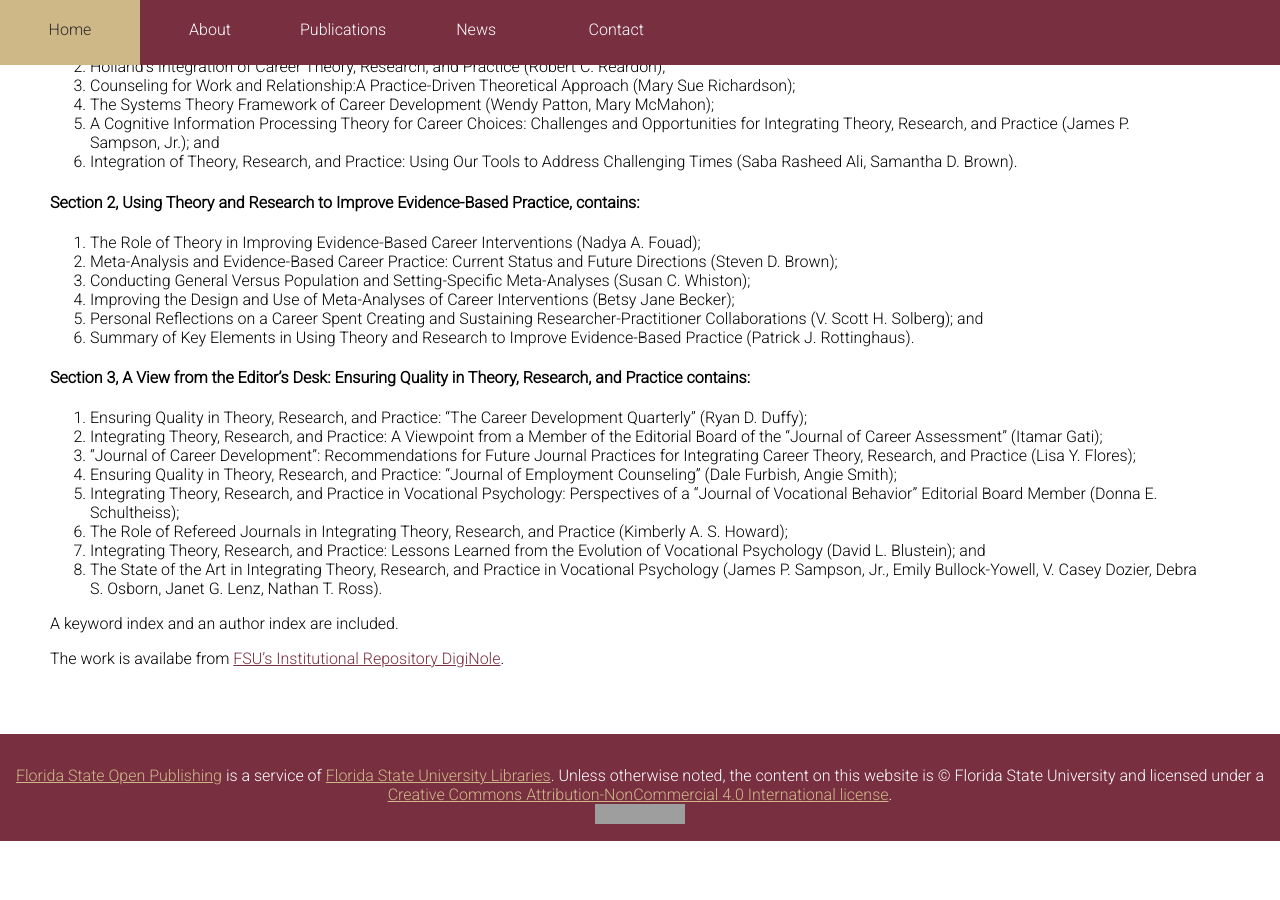
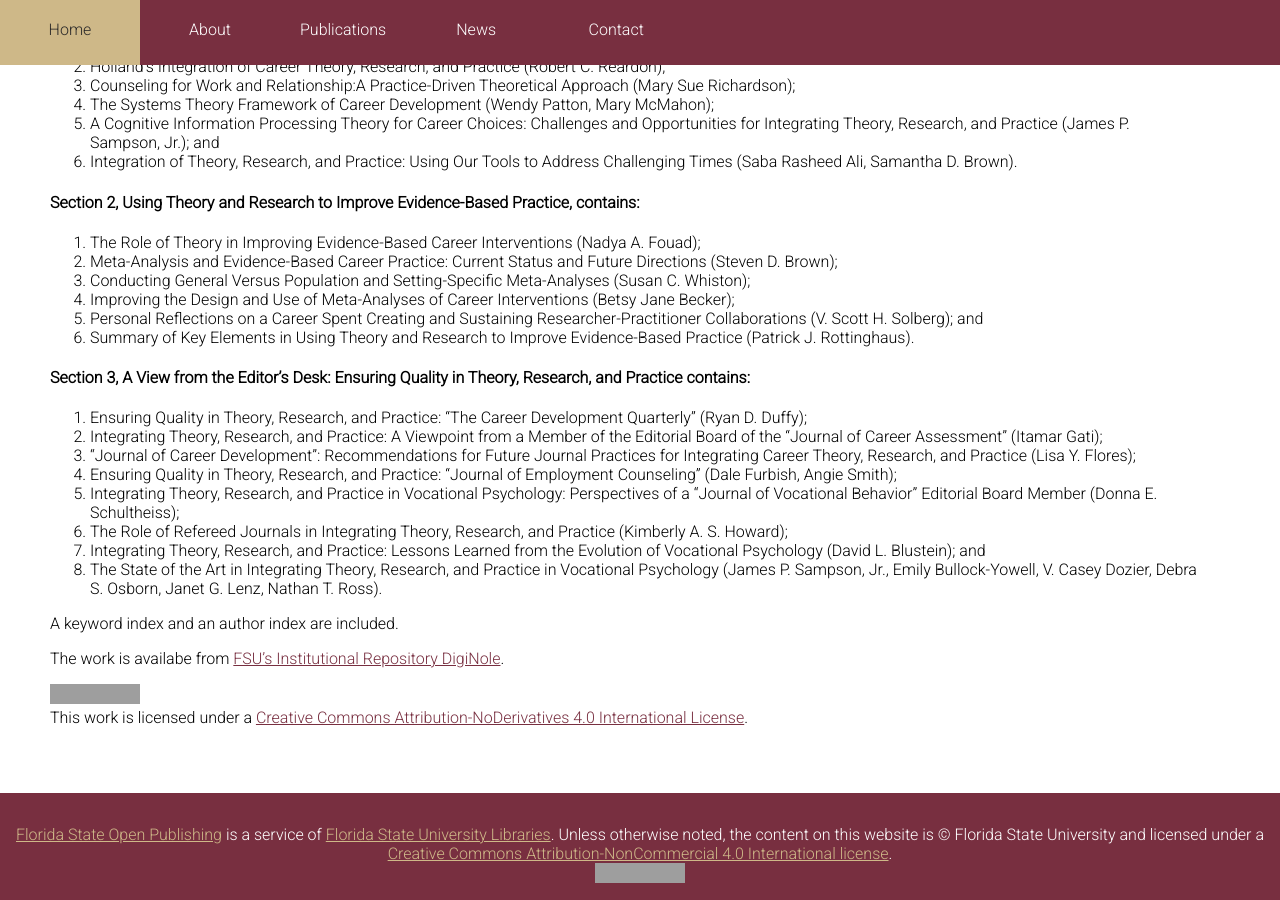
Before and after one commit to fsulibpub/fsulibpub.github.io, a Jekyll site: the page built from _books-oer/vocPsy.md, in a window 1280 px wide and 900 px high, scrolled down 700 px. Built offline with Jekyll 4.4.1, drawn with Linux system fonts in a browser that asks for light colours; before the commit the page ends 1541 px from its top, so only the background shows below that; grey boxes are pictures that could not be loaded.

Commit message:
Update vocPsy.md

```diff
--- a/_books-oer/vocPsy.md
+++ b/_books-oer/vocPsy.md
@@ -40,3 +40,5 @@ This publication is based on the 2016 Society for Vocational Psychology (SVP) Bi
 
 
   The work is availabe from <a href="http://fsu.digital.flvc.org/islandora/object/fsu%3A545120" target="_blank">FSU's Institutional Repository DigiNole</a>.
+
+  <a rel="license" href="http://creativecommons.org/licenses/by-nd/4.0/"><img alt="Creative Commons License" style="border-width:0" src="https://i.creativecommons.org/l/by-nd/4.0/88x31.png" /></a><br />This work is licensed under a <a rel="license" href="http://creativecommons.org/licenses/by-nd/4.0/">Creative Commons Attribution-NoDerivatives 4.0 International License</a>.
```
